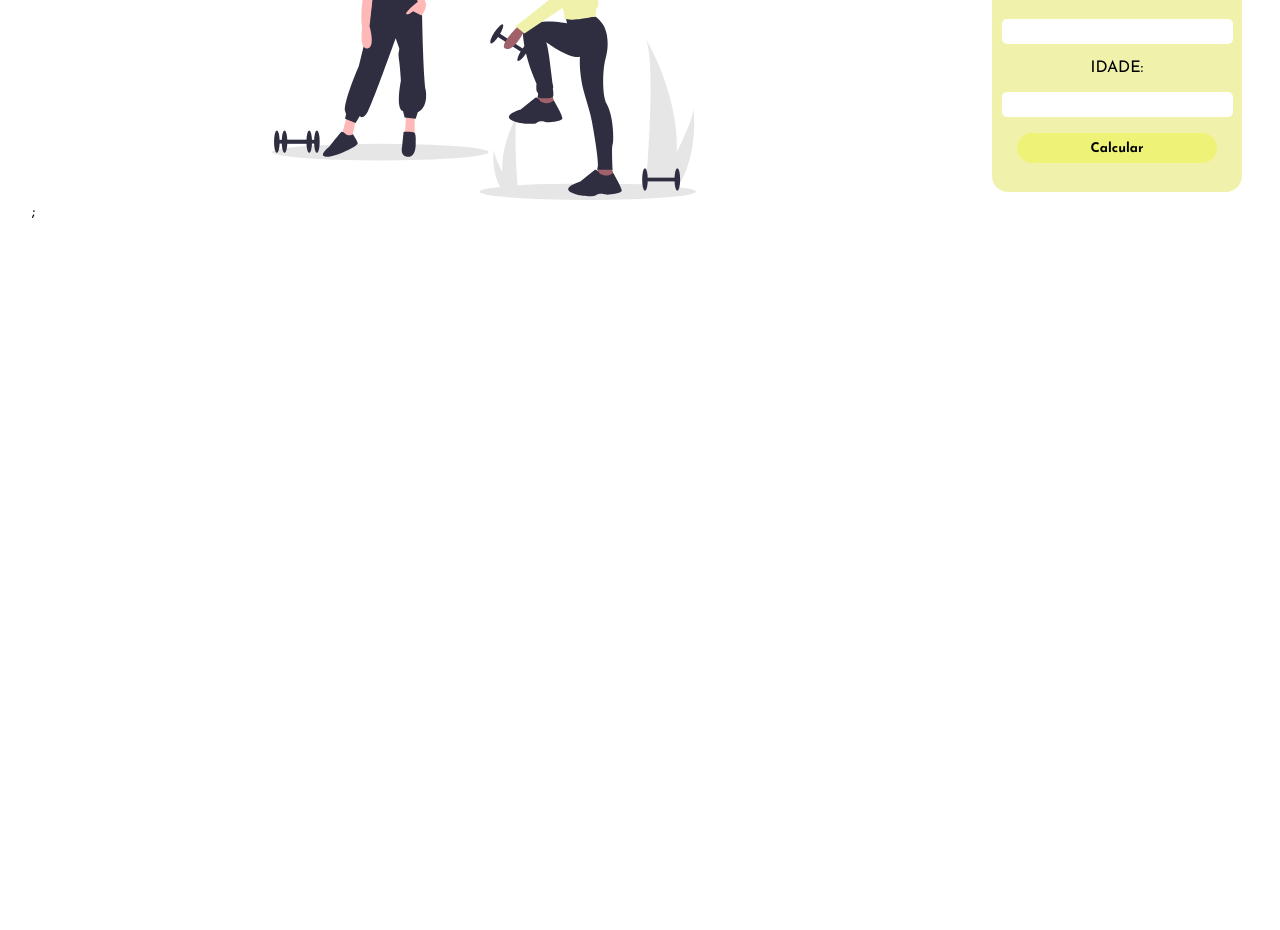
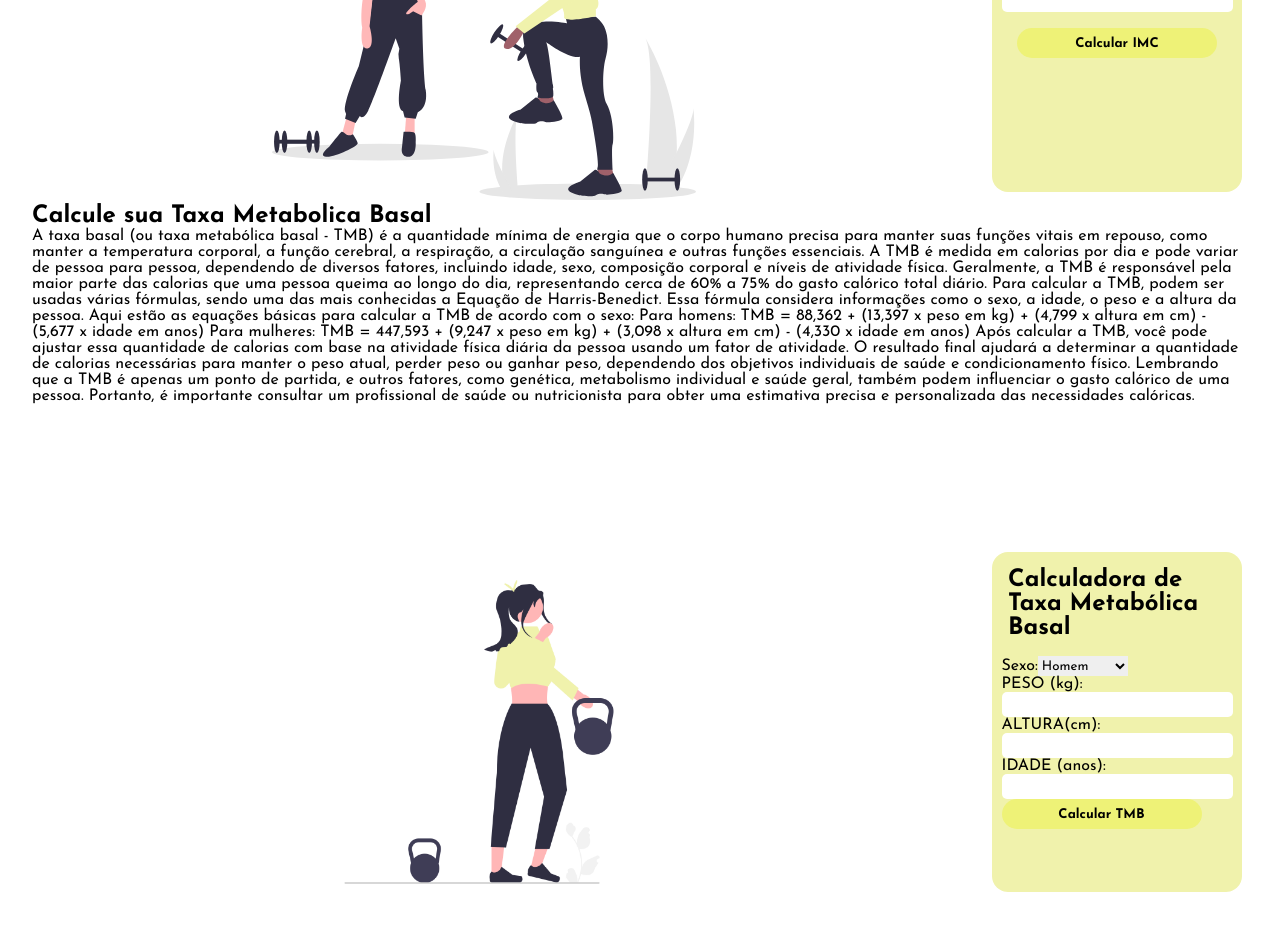
Before and after one commit to larisd96/avocado, a React (Create React App) app: page /calculadora in a window 1280 px wide. Shown: the part 380-1310 px from the top of the page. Before the commit the page ends 800 px from the top, so only its background shows below. Built offline with nearby package versions, Linux system fonts and the light colour scheme.

Commit message:
dev calculadora basal e dev  calculadora imc

```diff
--- a/src/components/Form/Form.js
+++ /dev/null
@@ -1,29 +0,0 @@
-import './styles.css';
-import { useForm } from 'react-hook-form';
-import { FaBeer } from 'react-icons/fa';
-
-const Form = () => {
-	const {
-		register,
-		handleSubmit,
-		watch,
-		formState: { errors },
-	} = useForm();
-
-	return (
-		<div className='container'>
-			<form className='calculator'>
-				<label className='calculator-title '>Calculadora IMC</label>
-				<label>PESO:</label>
-				<input {...register('peso', { required: true })} />
-				<label>ALTURA: </label>
-				<input {...register('Altura', { required: true })} />
-				<label>IDADE:</label>
-				<input {...register('idade', { required: true })} />
-				<button  className='calcular-button' type='Calcular'>Calcular</button>
-			</form>
-		</div>
-	);
-};
-
-export default Form;
--- /dev/null
+++ b/src/components/FormBasal/FormBasal.js
@@ -0,0 +1,78 @@
+import './styles.css';
+import { useForm, Controller } from 'react-hook-form';
+import { FaBeer } from 'react-icons/fa';
+import { yupResolver } from '@hookform/resolvers/yup';
+
+import * as yup from 'yup';
+
+const schema = yup.object({
+	sexo: yup.string().required(),
+	peso: yup.number().required(),
+	altura: yup.number().required(),
+	idade: yup.number().required(),
+}).required;
+
+const FormBasal = () => {
+	const {
+		control,
+		handleSubmit,
+		formState: { errors },
+		reset,
+	} = useForm({
+		resolver: yupResolver(schema),
+	});
+
+	const onSubmit = (data) => {
+		let tmbCalculada = 0;
+
+		if (data.sexo === 'homem') {
+			tmbCalculada = 88.362 + (13.397 * data.peso) + (4.799 * data.altura) - (5.677 * data.idade);
+		} else if (data.sexo === 'mulher') {
+			tmbCalculada = 447.593 + (9.247 * data.peso) + (3.098 * data.altura) - (4.330 * data.idade);
+		}
+
+		alert(`Sua TMB é: ${tmbCalculada.toFixed(2)} calorias por dia`);
+		reset();
+	}
+
+	return (
+		<div className='basal-content'>
+			<h1>Calculadora de Taxa Metabólica Basal</h1>
+			<form onSubmit={handleSubmit(onSubmit)}>
+				<div>
+					<label htmlFor='sexo'>Sexo:</label>
+					<Controller
+						name='sexo'
+						control={control}
+						defaultValue=''
+						render={({ field }) => (
+							<select className='basal-select' {...field}>
+								<option value='Homem'> Homem</option>
+								<option value='Mulher'>Mulher</option>
+							</select>
+						)}
+					></Controller>
+					{errors.sexo && <span>O Sexo é obrigatório!</span>}
+				</div>
+				<div>
+					<label htmlFor='peso'>PESO (kg):</label>
+					<Controller name='peso' control={control} defaultValue='' render={({ field }) => <input {...field} type='number' />} />
+					{errors.sexo && <span>O peso é obrigatório!</span>}
+				</div>
+				<div>
+					<label htmlFor='altura'>ALTURA(cm):</label>
+					<Controller name='altura' control={control} defaultValue='' render={({ field }) => <input {...field} type='number' />} />
+					{errors.sexo && <span>A altura é obrigatória!</span>}
+				</div>
+				<label htmlFor='idade'>IDADE (anos):</label>
+				<Controller name='idade' control={control} defaultValue='' render={({ field }) => <input {...field} type='number' />} />
+				{errors.sexo && <span>A idade é obrigatória!</span>}
+				<button className='basal-button' type='submit'>
+					Calcular TMB
+				</button>
+			</form>
+		</div>
+	);
+};
+
+export default FormBasal;
--- /dev/null
+++ b/src/components/FormBasal/styles.css
@@ -0,0 +1,30 @@
+.basal-content {
+		display: flex;
+	height: 340px;
+	width: 250px;
+	align-items: center;
+	flex-direction: column;
+	gap: 1rem;
+	padding: 1rem;
+	margin-top: -24rem;
+	margin-left: 60rem;
+	background-color: #f0f2ac;
+	border-radius: 1rem;
+}
+
+.basal-select {
+	width: 90px;
+	border: none;
+	height: 20px;
+}
+
+.basal-button {
+	background-color: #eef277;
+	align-items: center;
+	width: 200px;
+	height: 30px;
+	border-radius: 1rem;
+	border: none;
+	font-weight: bold;
+	cursor: pointer;
+}
--- a/src/components/FormContact/Contact.js
+++ b/src/components/FormContact/Contact.js
@@ -8,7 +8,8 @@ const schema = yup
 	.object({
 		name: yup.string().required('O nome é obrigatório!'),
 		email: yup.string().email('digite um email válido').required('O email é obrigatório!'),
-		phone: yup.number('+351').min(12).integer().required('O phone é obrigatório!'),
+		phone: yup.number('+351').required('O phone é obrigatório!'),
+		message: yup.string().required('A mensagem é obrigatório!'),
 	})
 	.required();
 
@@ -26,17 +27,27 @@ const Contact = () => {
 
 	return (
 		<form className='contact-content' onSubmit={handleSubmit(onSubmitn)}>
-			<label className='form-contact'>Nome:</label>
-			<input {...register('name', { required: true })} />
-			{errors.name && <span>{errors.name?.message}</span>}
-			<label className='form-contact'>Email: </label>
-			<input {...register('email', { required: true })}
-			/>
-			<label className='form-contact'>Phone:</label>
-			<input {...register('phone', { required: true })} />
-			<label className='form-contact'>Mensagem:</label>
-			<textarea {...register('Mensagem', { required: true })} />
+			<label className='form-contact'>
+				Nome:
+				<input {...register('name', { required: true })} />
+				<span>{errors.name?.message}</span>
+			</label>
+			<label className='form-contact'>
+				Email:
+				<input {...register('email', { required: true })} />
+				<span>{errors.email?.message}</span>
+			</label>
+			<label className='form-contact'>
+				Phone:
+				<input {...register('phone', { required: true })} />
+				<span>{errors.phone?.message}</span>
+			</label>
 
+			<label className='form-contact'>
+				Mensagem:
+				<span>{errors.message?.message}</span>
+				<textarea {...register('message', { required: true })} />
+			</label>
 			<button className='contact-button' type='enviar-button'>
 				Enviar
 			</button>
--- a/src/components/FormContact/styles.css
+++ b/src/components/FormContact/styles.css
@@ -12,12 +12,17 @@
 	display: flex;
 	flex-direction: column;
 }
+label {
+	margin-top: 2rem;
+}
 
 input {
+	display: flex;
 	border-radius: 5px;
 	border: 1px;
 	height: 25px;
 	width: 231px;
+
 }
 
 textarea {
@@ -39,5 +44,5 @@ span {
 	color: red;
 	font-size: 13px;
 	position: absolute;
-	margin-top: 40px;
+	margin-top: 29px;
 }
--- /dev/null
+++ b/src/components/FormImc/FormImc.js
@@ -0,0 +1,36 @@
+import './styles.css';
+import { useForm, Controller } from 'react-hook-form';
+import { FaBeer } from 'react-icons/fa';
+
+const FormImc = () => {
+	const { handleSubmit, control, watch, formState } = useForm();
+	const onSubmit = data => {
+		const alturaMetros = data.altura / 100;
+		const imc = (data.peso / (alturaMetros * alturaMetros)).toFixed(2);
+		alert(`Seu Imc é ${imc}`);
+	};
+
+	return (
+		<div className='container'>
+			<form className='calculator' onSubmit={handleSubmit(onSubmit)}>
+				<h1 className='calculator-title '>Calculadora IMC</h1>
+				<div>
+					<label htmlFor='peso'>PESO (kg):</label>
+					<Controller name='peso' control={control} defaultValue='' rules={{ required: 'Campo obrigatório' }} render={({ field }) => <input {...field} type='number'></input>}></Controller>
+				</div>
+
+				<div>
+					<label htmlFor='altura'>ALTURA (cm):</label>
+					<Controller name='altura' control={control} defaultValue='' rules={{ required: 'Campo obrigatório' }} render={({ field }) => <input {...field} type='number'></input>}></Controller>
+				</div>
+
+				<button className='calcular-button' type='Calcular'>
+					Calcular IMC
+				</button>
+			</form>
+			{formState.errors.peso && <span>{formState.errors.peso.message}</span>}
+			{formState.errors.altura && <span>{formState.errors.altura.message}</span>}
+		</div>
+	);
+};
+export default FormImc;
--- a/src/pages/calculadoras/Calculadoras.js
+++ b/src/pages/calculadoras/Calculadoras.js
@@ -1,6 +1,6 @@
 import './styles.css';
-import Form from '../../components/Form/Form';
-
+import FormImc from '../../components/FormImc/FormImc';
+import FormBasal from '../../components/FormBasal/FormBasal';
 const Calculadoras = () => {
 	return (
 		<div>
@@ -10,7 +10,23 @@ const Calculadoras = () => {
 				indica se estão abaixo do peso, com peso saudável, com sobrepeso ou obesos.
 			</p>
 			<img className='photo-fitness' src='/img/personal.svg' alt='Personal' />
-			<Form />;
+			<FormImc />
+
+			<h1>Calcule sua Taxa Metabolica Basal</h1>
+			<p>
+				A taxa basal (ou taxa metabólica basal - TMB) é a quantidade mínima de energia que o corpo humano precisa para manter suas funções vitais em repouso, como manter a temperatura corporal, a
+				função cerebral, a respiração, a circulação sanguínea e outras funções essenciais. A TMB é medida em calorias por dia e pode variar de pessoa para pessoa, dependendo de diversos fatores,
+				incluindo idade, sexo, composição corporal e níveis de atividade física. Geralmente, a TMB é responsável pela maior parte das calorias que uma pessoa queima ao longo do dia, representando
+				cerca de 60% a 75% do gasto calórico total diário. Para calcular a TMB, podem ser usadas várias fórmulas, sendo uma das mais conhecidas a Equação de Harris-Benedict. Essa fórmula considera
+				informações como o sexo, a idade, o peso e a altura da pessoa. Aqui estão as equações básicas para calcular a TMB de acordo com o sexo: Para homens: TMB = 88,362 + (13,397 x peso em kg) +
+				(4,799 x altura em cm) - (5,677 x idade em anos) Para mulheres: TMB = 447,593 + (9,247 x peso em kg) + (3,098 x altura em cm) - (4,330 x idade em anos) Após calcular a TMB, você pode ajustar
+				essa quantidade de calorias com base na atividade física diária da pessoa usando um fator de atividade. O resultado final ajudará a determinar a quantidade de calorias necessárias para manter
+				o peso atual, perder peso ou ganhar peso, dependendo dos objetivos individuais de saúde e condicionamento físico. Lembrando que a TMB é apenas um ponto de partida, e outros fatores, como
+				genética, metabolismo individual e saúde geral, também podem influenciar o gasto calórico de uma pessoa. Portanto, é importante consultar um profissional de saúde ou nutricionista para obter
+				uma estimativa precisa e personalizada das necessidades calóricas.
+			</p>
+			<img  className='photo-halter'src="/img/halter-fitness.png" alt="" />
+			<FormBasal />
 		</div>
 	);
 };
--- a/src/pages/calculadoras/styles.css
+++ b/src/pages/calculadoras/styles.css
@@ -12,3 +12,10 @@
 	margin-top: 8rem;
 	margin-left:15rem;
 }
+
+.photo-halter {
+
+	height: 400px;
+	margin-top: 8rem;
+	margin-left:15rem;
+}
```
Also changed, not shown: public/img/circulo-alimentos.png (deleted), public/img/halter-fitness.png (added), src/components/FormImc/styles.css (line endings or trailing spaces).
